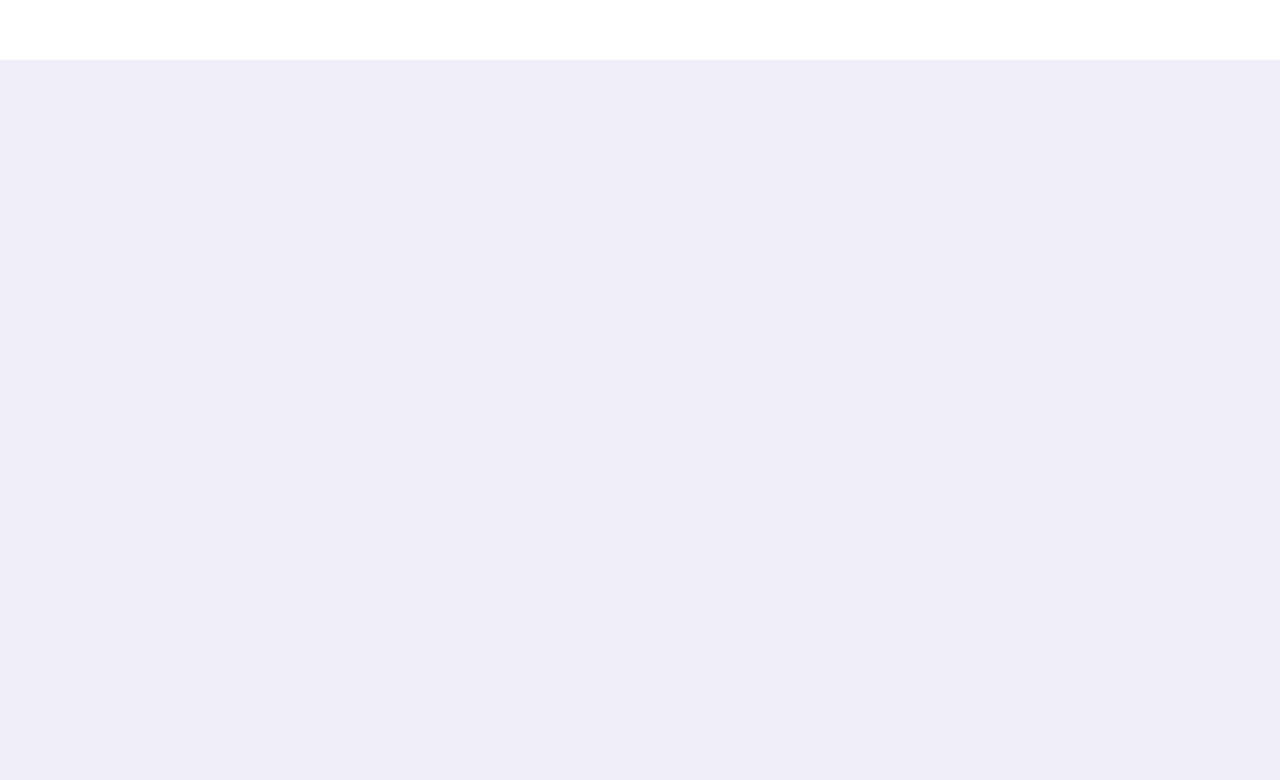
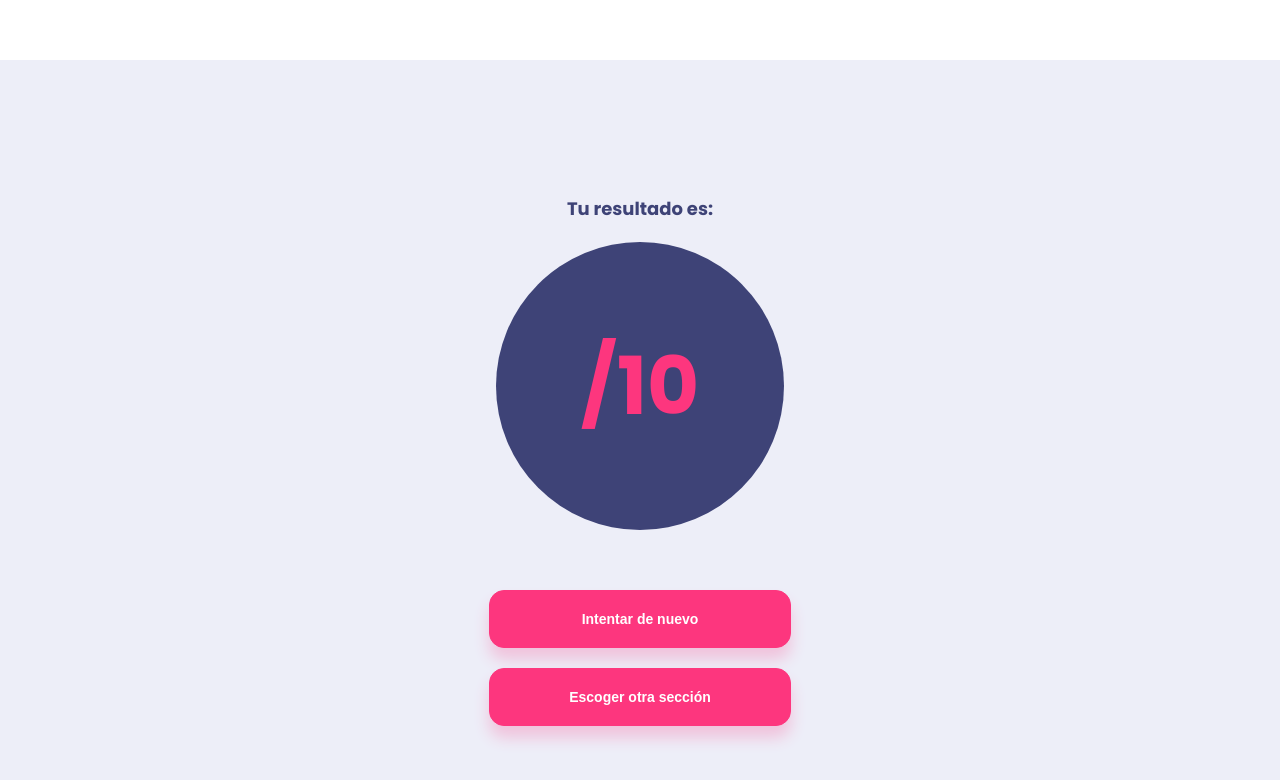
Before and after one commit to danielbatres/Riddley, a website with bundled scripts: page src/html/literatura.html in a window 1280 px wide. Shown: the part 740-1520 px from the top of the page. Before the commit the page ends 816 px from the top, so only its background shows below. Built offline with nearby package versions, Linux system fonts and the light colour scheme.

Commit message:
Development

```diff
--- a/src/html/literatura.html
+++ b/src/html/literatura.html
@@ -228,10 +228,28 @@
         </p>
     </div>
     <div class="final hidden">
-        <div></div>
-        <div>
-            <button></button>
-            <button></button>
+        <div class="resultado">
+            <h5>
+                Tu resultado es:
+            </h5>
+            <div class="circle">
+                <p>
+                    <span id="puntuacionFinal"></span>/10
+                </p>
+            </div>
+            <h3 id="mensajeFinal"></h3>
+        </div>
+        <div class="button-final">
+            <button type="button">
+                <span>
+                    Intentar de nuevo
+                </span>
+            </button>
+            <button type="button">
+                <span>
+                    Escoger otra sección
+                </span>
+            </button>
         </div>
     </div>
     <script src="https://code.jquery.com/jquery-3.6.0.min.js"></script>
--- a/src/scss/seccion.scss
+++ b/src/scss/seccion.scss
@@ -213,3 +213,68 @@ main {
         }
     }
 }
+
+.final {
+    display: flex;
+    flex-direction: column;
+    justify-content: center;
+    align-items: center;
+    min-height: 100vh;
+    width: 100%;
+    min-width: 320px;
+
+    .resultado {
+        display: flex;
+        flex-direction: column;
+        justify-content: center;
+        align-items: center;
+
+        h5 {
+            font-size: $h3;
+            font-weight: $bold;
+            color: $purple;
+            margin-bottom: 20px;
+        }
+
+        .circle {
+            display: flex;
+            justify-content: center;
+            align-items: center;
+            height: 288px;
+            width: 288px;
+            min-width: 288px;
+            border-radius: 100%;
+            background-color: $purple;
+
+            p {
+                font-size: 8rem;
+                color: $pink;
+                font-weight: $bold;
+            }
+        }
+
+        #mensajeFinal {
+            font-size: $num;
+            color: $purple;
+            font-weight: $bold;
+            margin: 20px 0;
+        }
+    }
+
+    .button-final {
+        margin-top: 20px;
+        display: flex;
+        flex-direction: column;
+        justify-content: center;
+        align-items: center;
+        gap: 20px;
+
+        button {
+            @include button();
+
+            span {
+                @include button__link();
+            }
+        }
+    }
+}
```
Also changed, not shown: src/css/seccion.css, 1 other file.
